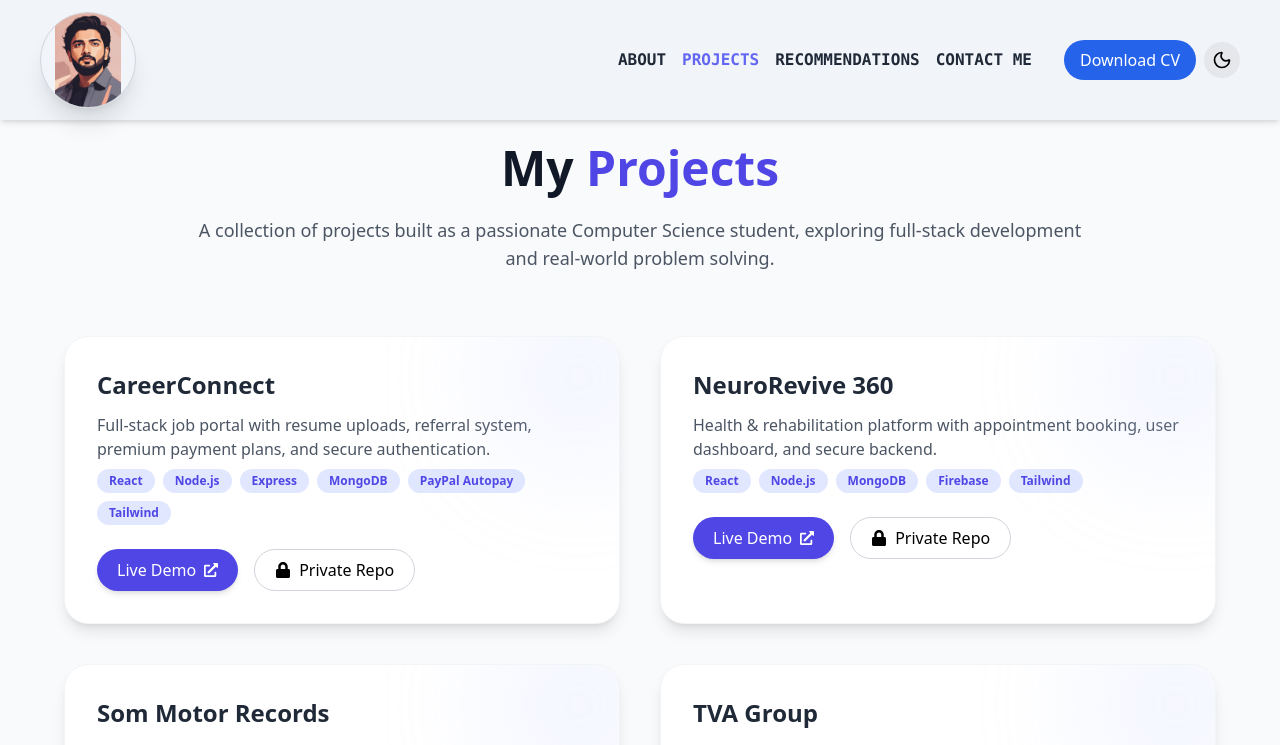
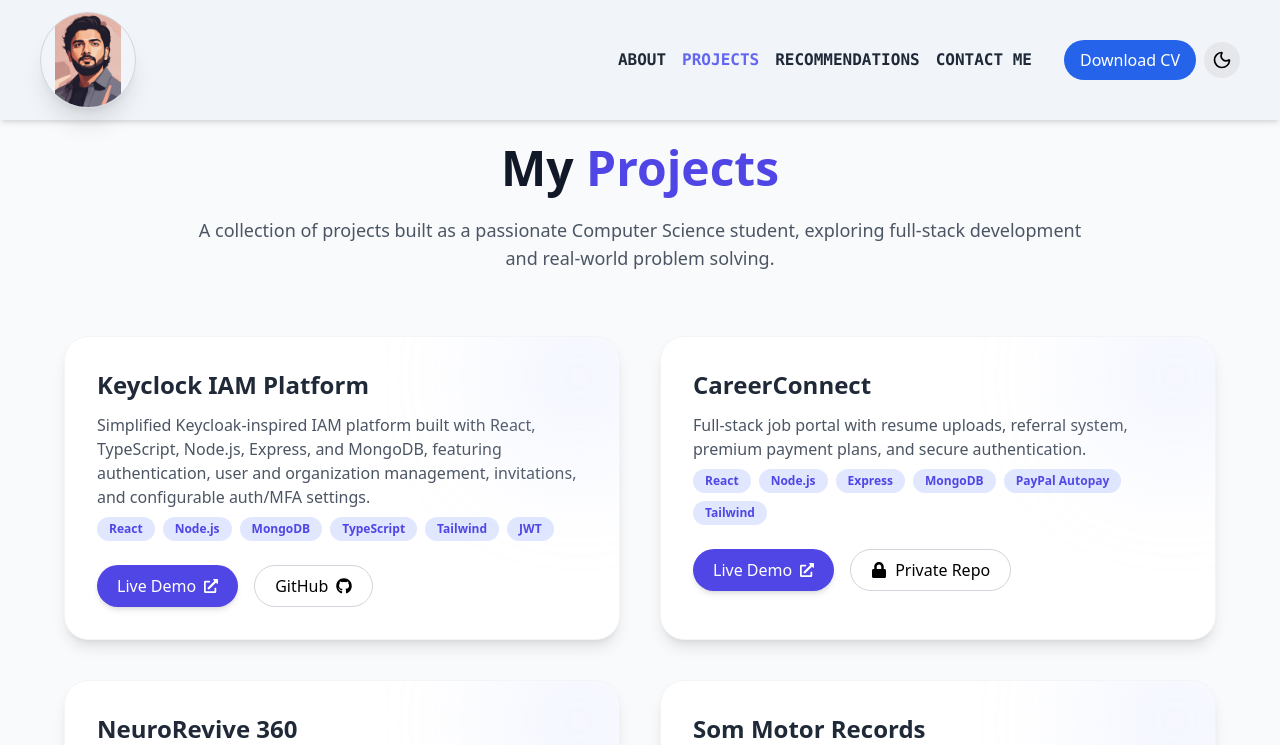
Before and after one commit to imvk01/My-Portfolio, a React (Vite) app: page /projects in a window 1280 px wide. Shown: the top 745 px of the page. Built offline with nearby package versions, Linux system fonts and the light colour scheme.

Commit message:
New project added

```diff
--- a/src/pages/Projects.jsx
+++ b/src/pages/Projects.jsx
@@ -10,6 +10,22 @@ export default function Projects() {
   const [selectedProject, setSelectedProject] = useState(null);
 
   const projects = [
+    {
+      name: "Keyclock IAM Platform",
+      description:
+        "Simplified Keycloak-inspired IAM platform built with React, TypeScript, Node.js, Express, and MongoDB, featuring authentication, user and organization management, invitations, and configurable auth/MFA settings.",
+      tech: [
+        "React",
+        "Node.js",
+        "MongoDB",
+        "TypeScript",
+        "Tailwind",
+        "JWT",
+      ],
+      live: "https://keycloak-iam-platform.onrender.com",
+      github: "https://github.com/imvk01/Keycloak-IAM-Platform",
+      privateRepo: false,
+    },
     {
       name: "CareerConnect",
       description:
```
